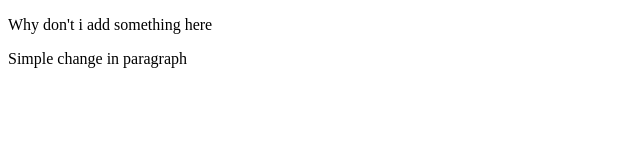
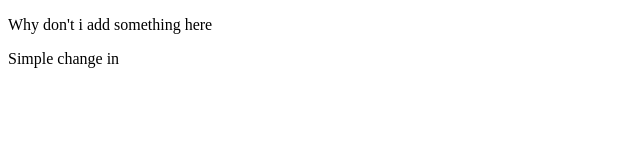
Before and after one commit to mollerjorge/git-playground, a website: page index.html in a window 1280 px wide. Shown: the full height of the page, 0-640 px from the left. Drawn offline with Linux system fonts and the light colour scheme.

Commit message:
change paragraph text

```diff
--- a/index.html
+++ b/index.html
@@ -8,6 +8,6 @@
 </head>
 <body>
   <p>Why don't i add something here</p>
-  <p>Simple change in paragraph</p>
+  <p>Simple change in </p>
 </body>
 </html>
```
